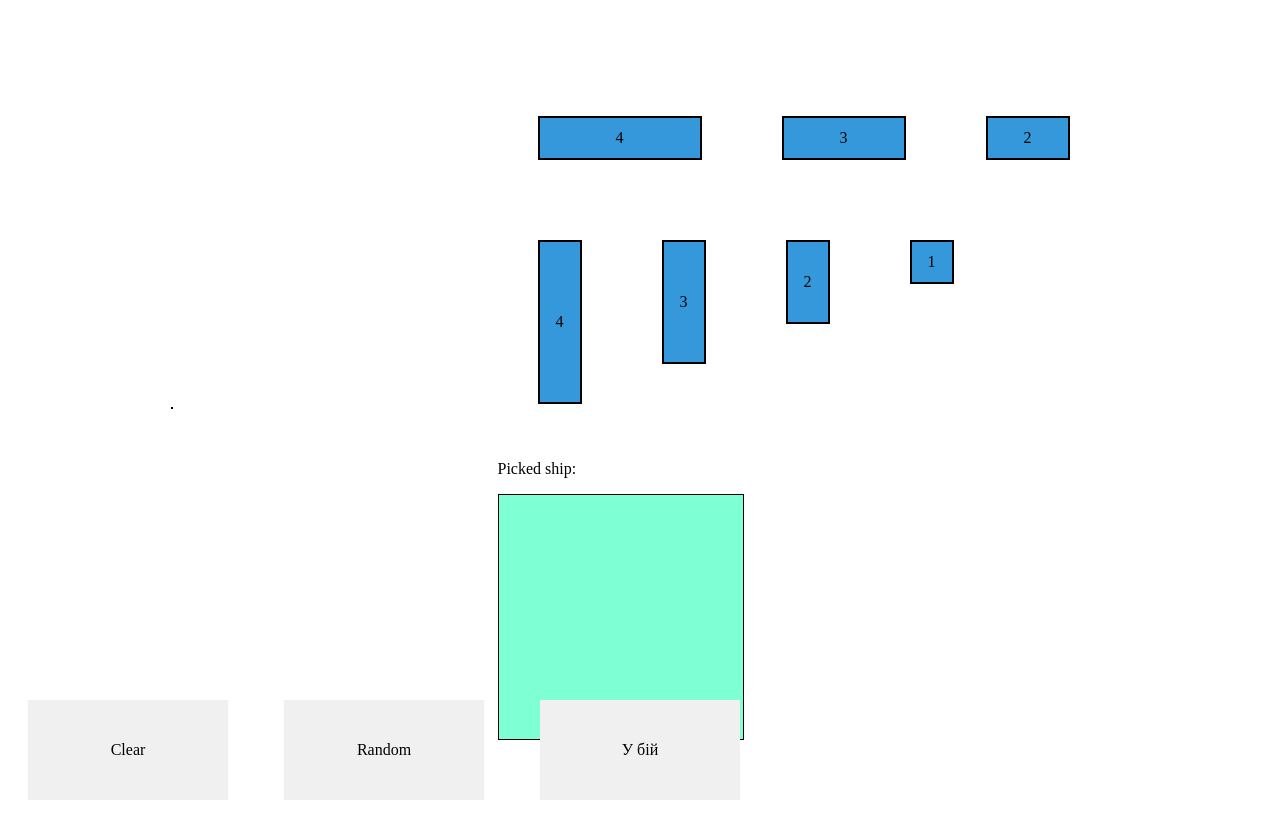
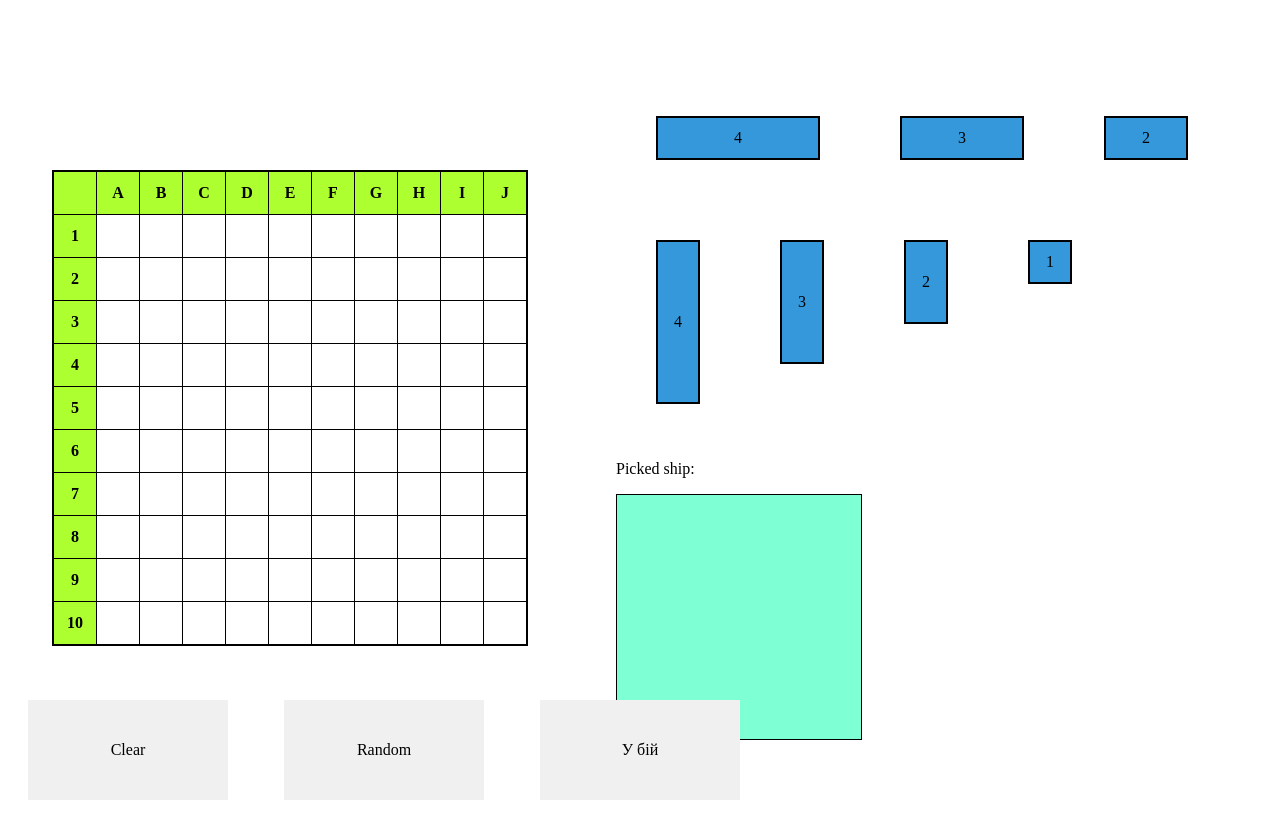
Before and after one commit to vladosadchuk/Sea-battle, a plain HTML site: page index.html in a window 1280 px wide. Drawn offline with Linux system fonts and the light colour scheme.

Commit message:
Update index.html

```diff
--- a/index.html
+++ b/index.html
@@ -32,6 +32,6 @@
     <div class="button" id="clearButton">Clear</div>
 
     <div class="winMessage" id="winMessage"></div>
-    <script src="main3.js"></script>
+    <script src="main.js"></script>
 </body>
 </html>
```
